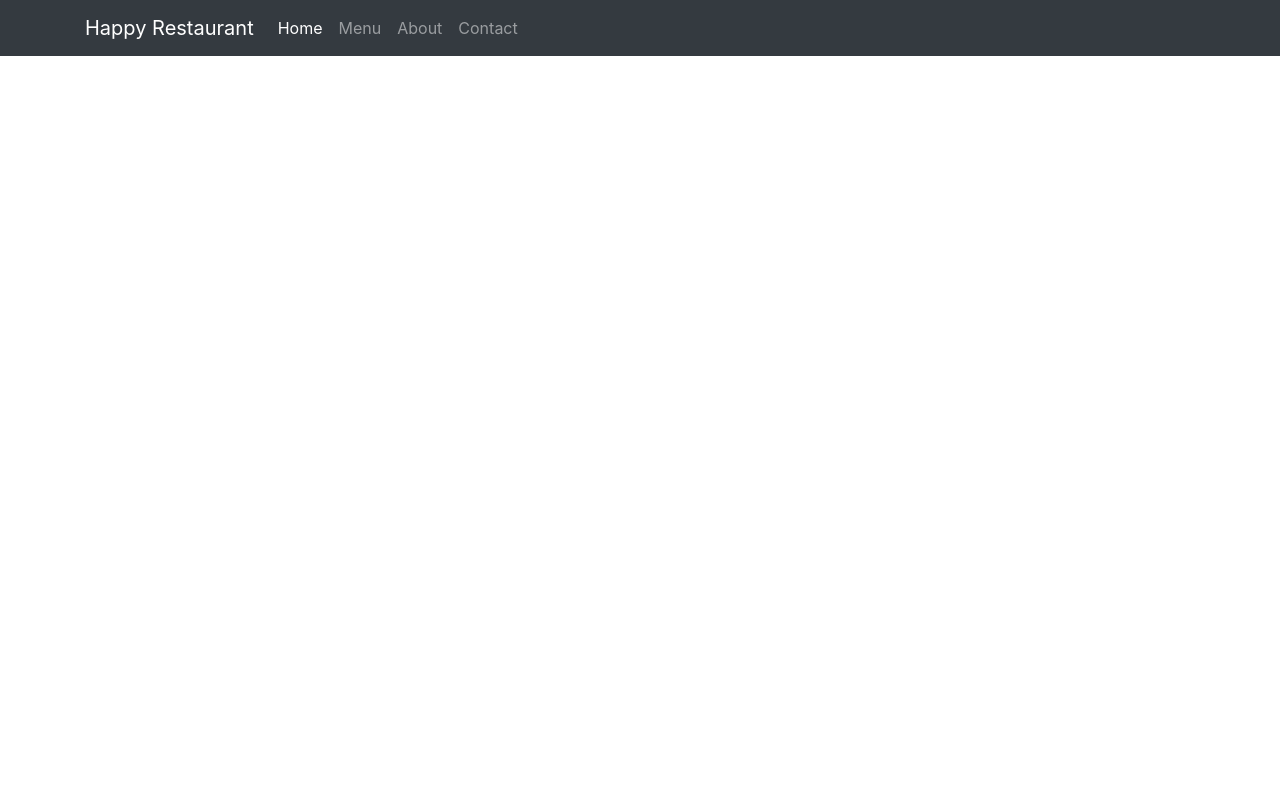
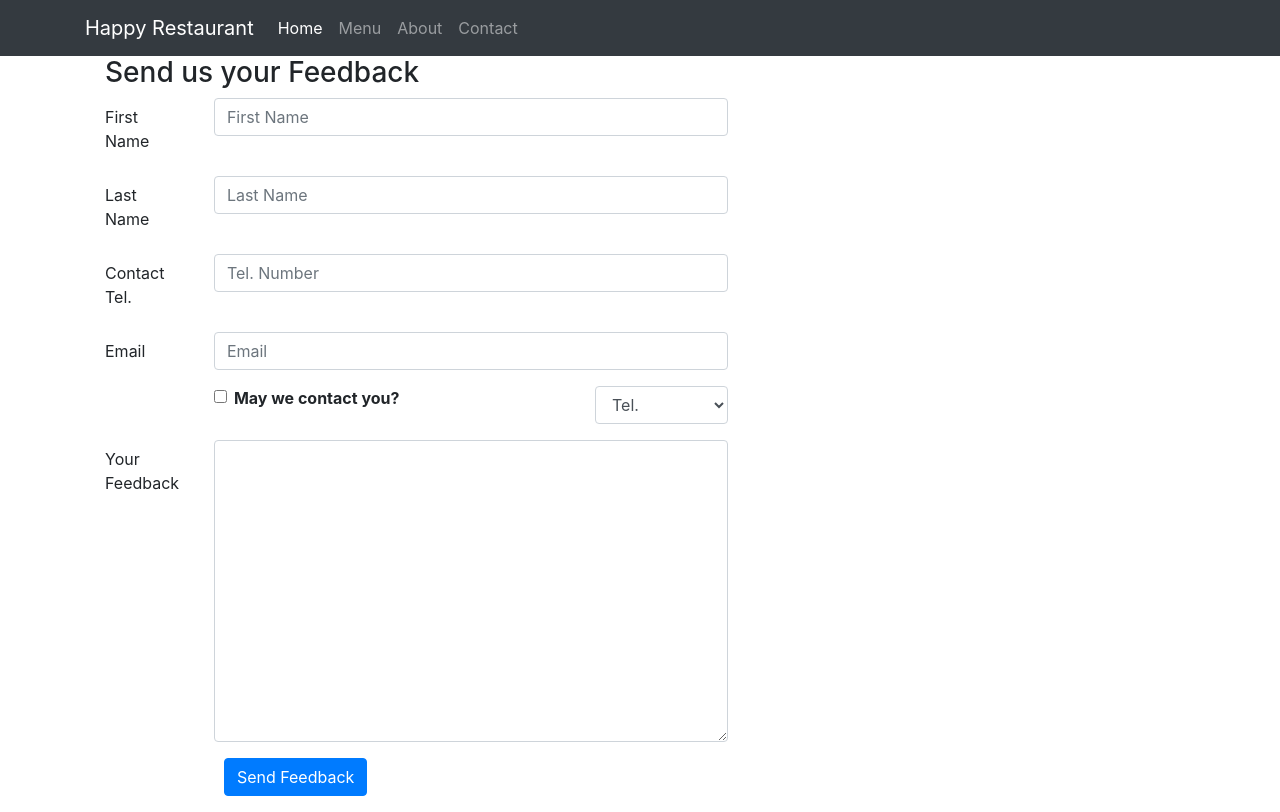
Before and after one commit to Sabrina-Sumona/Happy-Restaurant, a React (Create React App) app: page /contact in a window 1280 px wide. Built offline with nearby package versions, Linux system fonts and the light colour scheme.

Commit message:
contact form designing & handling

```diff
--- a/src/components/body/Contact.js
+++ b/src/components/body/Contact.js
@@ -1,10 +1,101 @@
 import React, { Component } from 'react';
+import { Button, Form, FormGroup, Label, Input, Col } from 'reactstrap';
 
 class Contact extends Component {
+    constructor(props) {
+        super(props);
+        this.state = {
+            firstname: "",
+            lastname: "",
+            telnum: "",
+            email: "",
+            agree: false,
+            contactType: 'Tel.',
+            message: ""
+        }
+        this.handleInputChange = this.handleInputChange.bind(this);
+        this.handleSubmit = this.handleSubmit.bind(this);
+    }
+
+    handleInputChange = event => {
+        const value = event.target.type === 'checkbox' ? event.target.checked : event.target.value;
+        const name = event.target.name;
+        this.setState({
+            [name]: value
+        })
+    }
+
+    handleSubmit = event => {
+        console.log(this.state);
+        event.preventDefault();
+    }
     render() {
         return (
-            <div>
-
+            <div className="container">
+                <div className="row row-content" style={{ paddingLeft: "20px", textAlign: "left" }}>
+                    <div className="col-12">
+                        <h3>Send us your Feedback</h3>
+                    </div>
+                    <div className="col-12 col-md-7">
+                        <Form onSubmit={this.handleSubmit}>
+                            <FormGroup row>
+                                <Label htmlFor="firstname" md={2}>First Name</Label>
+                                <Col md={10}>
+                                    <Input type="text" name="firstname" placeholder="First Name" value={this.state.firstname} onChange={this.handleInputChange} />
+                                </Col>
+                            </FormGroup>
+                            <FormGroup row>
+                                <Label htmlFor="lastname" md={2}>Last Name</Label>
+                                <Col md={10}>
+                                    <Input type="text" name="lastname" value={this.state.lastname} placeholder="Last Name" onChange={this.handleInputChange} />
+                                </Col>
+                            </FormGroup>
+                            <FormGroup row>
+                                <Label htmlFor="telnum" md={2}>Contact Tel.</Label>
+                                <Col md={10}>
+                                    <Input type="tel" name="telnum" value={this.state.telnum} placeholder="Tel. Number" onChange={this.handleInputChange} />
+                                </Col>
+                            </FormGroup>
+                            <FormGroup row>
+                                <Label htmlFor="email" md={2}>Email</Label>
+                                <Col md={10}>
+                                    <Input type="email" name="email" value={this.state.email} placeholder="Email" onChange={this.handleInputChange} />
+                                </Col>
+                            </FormGroup>
+                            <FormGroup row>
+                                <Col md={{ size: 6, offset: 2 }}>
+                                    <FormGroup check>
+                                        <Label check>
+                                            <Input type="checkbox" name="agree" checked={this.state.agree} onChange={this.handleInputChange} /> <strong>May we contact you?
+                                            </strong>
+                                        </Label>
+                                    </FormGroup>
+                                </Col>
+                                <Col md={{ size: 3, offset: 1 }}>
+                                    <Input type="select" name="contactType"
+                                        value={this.state.contactType} onChange={this.handleInputChange} >
+                                        <option>Tel.</option>
+                                        <option>Email</option>
+                                    </Input>
+                                </Col>
+                            </FormGroup>
+                            <FormGroup row>
+                                <Label htmlFor="message" md={2}>Your Feedback</Label>
+                                <Col md={10}>
+                                    <Input type="textarea" name="message" value={this.state.message} rows="12" onChange={this.handleInputChange} >
+                                    </Input>
+                                </Col>
+                            </FormGroup>
+                            <FormGroup>
+                                <Col md={{ size: 10, offset: 2 }}>
+                                    <Button type="submit" color="primary">
+                                        Send Feedback
+                                    </Button>
+                                </Col>
+                            </FormGroup>
+                        </Form>
+                    </div>
+                </div>
             </div>
         );
     }
```
